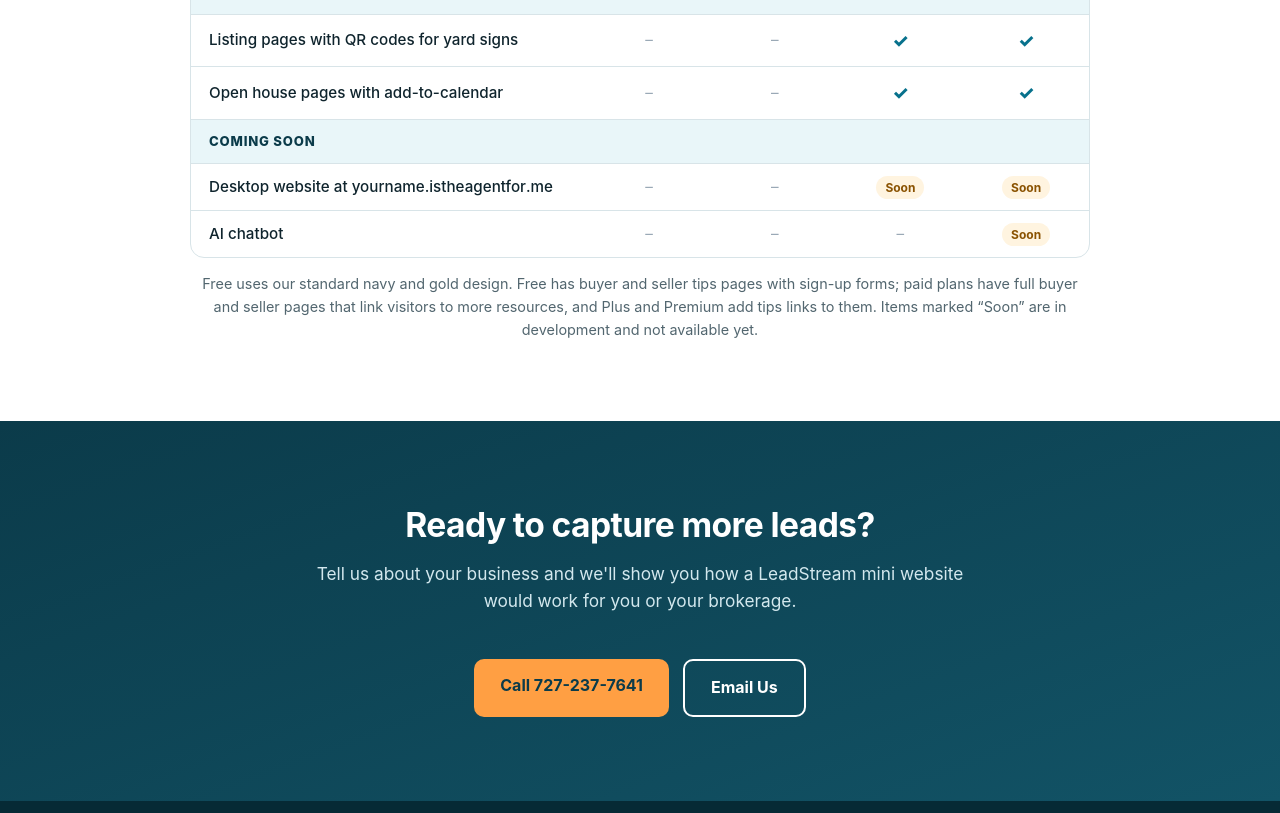
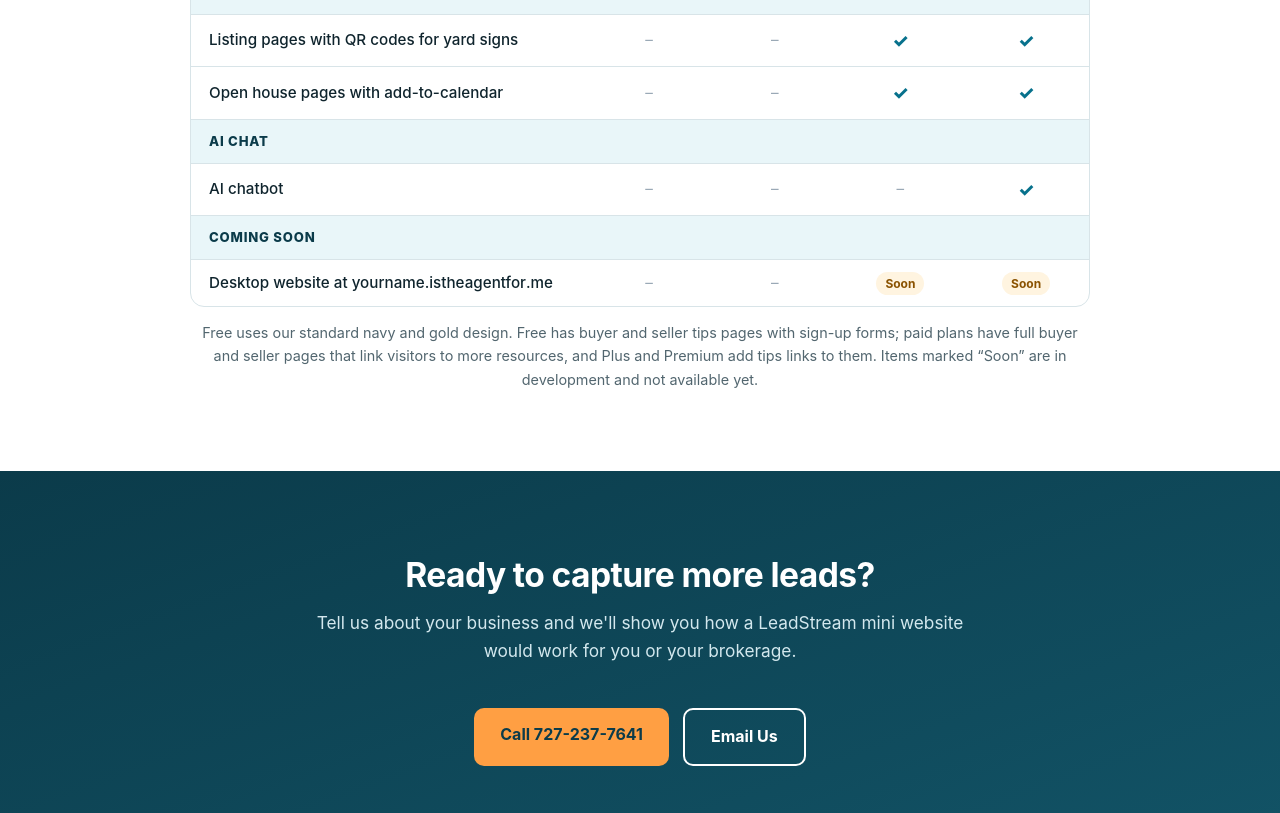
Before and after one commit to hynriai-developer/leadstream-site, a plain HTML site: page index.html in a window 1280 px wide. Shown: the part 4820-5633 px from the top of the page. Drawn offline with Linux system fonts and the light colour scheme.

Commit message:
Mark the AI chatbot as included with Premium
Co-Authored-By: Claude Sonnet 5.5 <noreply@anthropic.com>
Claude-Session: https://claude.ai/code/session_013GpXPjHL1HjE1vqMyFdipu

```diff
--- a/index.html
+++ b/index.html
@@ -269,9 +269,10 @@ footer b{color:#fff}
           <tr class="group"><th colspan="5" scope="colgroup">Listings and open houses</th></tr>
           <tr><th scope="row">Listing pages with QR codes for yard signs</th><td><span class="no" aria-hidden="true">&ndash;</span><span class="sr">Not included</span></td><td><span class="no" aria-hidden="true">&ndash;</span><span class="sr">Not included</span></td><td><span class="yes" aria-hidden="true">&#10003;</span><span class="sr">Included</span></td><td><span class="yes" aria-hidden="true">&#10003;</span><span class="sr">Included</span></td></tr>
           <tr><th scope="row">Open house pages with add-to-calendar</th><td><span class="no" aria-hidden="true">&ndash;</span><span class="sr">Not included</span></td><td><span class="no" aria-hidden="true">&ndash;</span><span class="sr">Not included</span></td><td><span class="yes" aria-hidden="true">&#10003;</span><span class="sr">Included</span></td><td><span class="yes" aria-hidden="true">&#10003;</span><span class="sr">Included</span></td></tr>
+          <tr class="group"><th colspan="5" scope="colgroup">AI chat</th></tr>
+          <tr><th scope="row">AI chatbot</th><td><span class="no" aria-hidden="true">&ndash;</span><span class="sr">Not included</span></td><td><span class="no" aria-hidden="true">&ndash;</span><span class="sr">Not included</span></td><td><span class="no" aria-hidden="true">&ndash;</span><span class="sr">Not included</span></td><td><span class="yes" aria-hidden="true">&#10003;</span><span class="sr">Included</span></td></tr>
           <tr class="group"><th colspan="5" scope="colgroup">Coming soon</th></tr>
           <tr><th scope="row">Desktop website at yourname<wbr>.istheagentfor<wbr>.me</th><td><span class="no" aria-hidden="true">&ndash;</span><span class="sr">Not included</span></td><td><span class="no" aria-hidden="true">&ndash;</span><span class="sr">Not included</span></td><td><span class="soon" aria-hidden="true">Soon</span><span class="sr">Coming soon</span></td><td><span class="soon" aria-hidden="true">Soon</span><span class="sr">Coming soon</span></td></tr>
-          <tr><th scope="row">AI chatbot</th><td><span class="no" aria-hidden="true">&ndash;</span><span class="sr">Not included</span></td><td><span class="no" aria-hidden="true">&ndash;</span><span class="sr">Not included</span></td><td><span class="no" aria-hidden="true">&ndash;</span><span class="sr">Not included</span></td><td><span class="soon" aria-hidden="true">Soon</span><span class="sr">Coming soon</span></td></tr>
       </tbody>
     </table>
     <p class="compare-note">Free uses our standard navy and gold design. Free has buyer and seller tips pages with sign-up forms; paid plans have full buyer and seller pages that link visitors to more resources, and Plus and Premium add tips links to them. Items marked &ldquo;Soon&rdquo; are in development and not available yet.</p>
```
